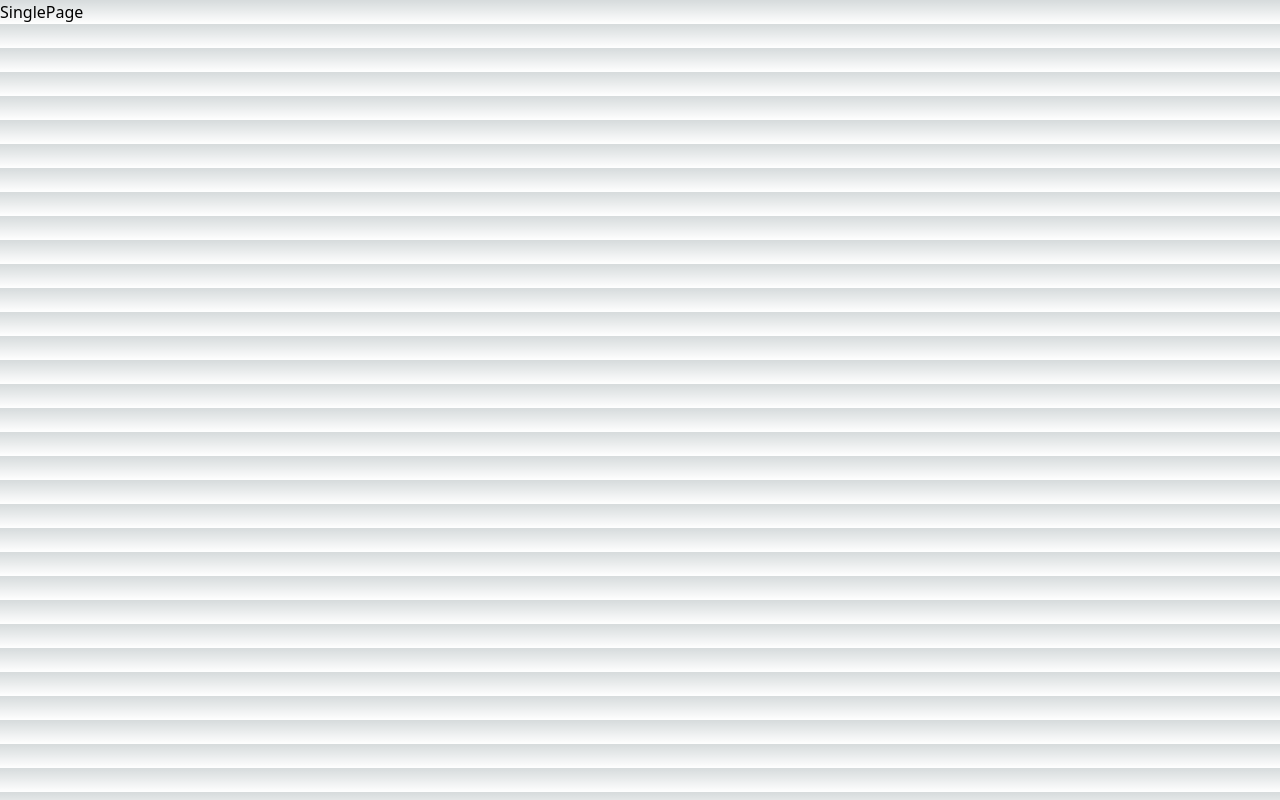
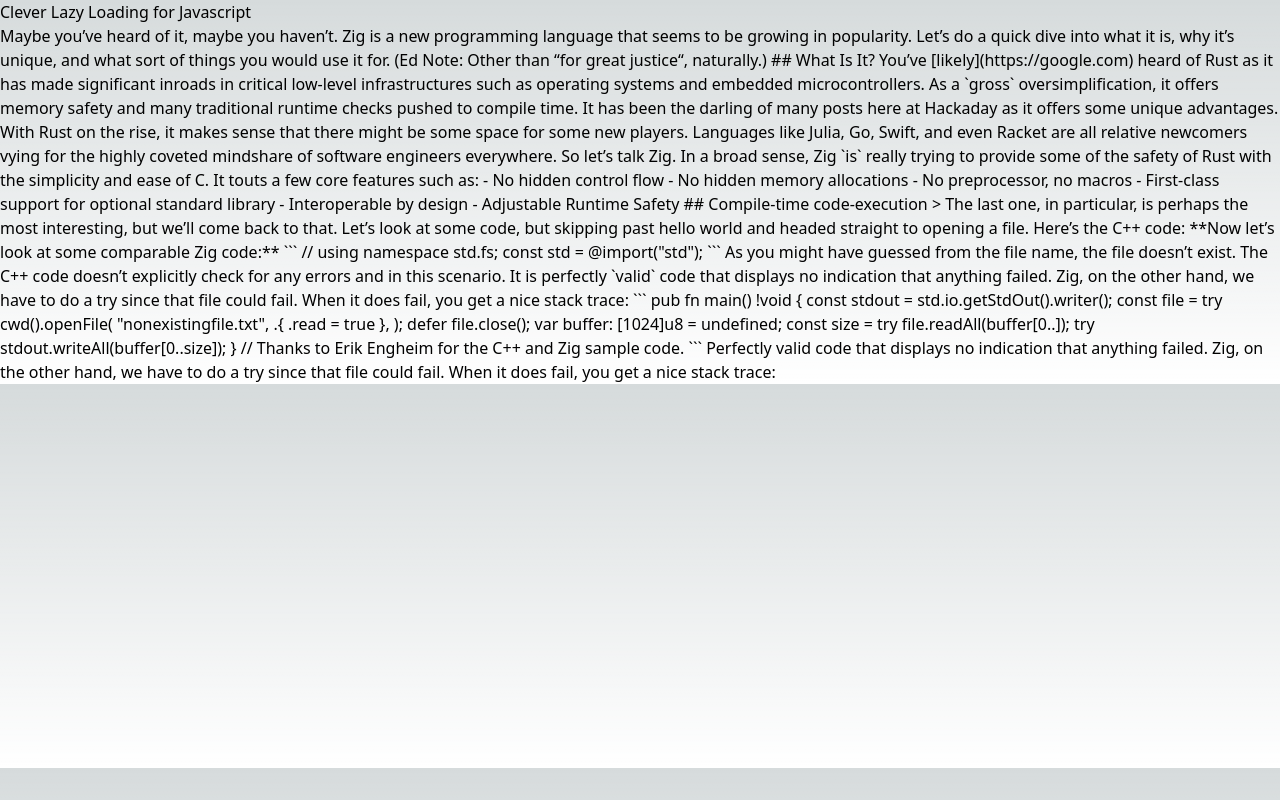
Before and after one commit to MonaBlanc/blog-app, a Next.js app: page /blogs/clever-lazy-loading-for-javascript in a window 1280 px wide. Built offline with nearby package versions, Linux system fonts and the light colour scheme.

Commit message:
rendering md without styling

```diff
--- a/pages/blogs/[postSlug].tsx
+++ b/pages/blogs/[postSlug].tsx
@@ -1,35 +1,60 @@
-import { GetStaticPaths, NextPage } from "next";
 import fs from "fs";
+import matter from "gray-matter";
+import { GetStaticPaths, GetStaticProps, InferGetStaticPropsType, NextPage } from "next";
 import path from "path";
-import matter from "gray-matter";
+import { ParsedUrlQuery } from "querystring";
 
-interface Props {}
+type Props = InferGetStaticPropsType<typeof getStaticProps>;
 
-const SinglePage: NextPage<Props> = () => {
-  return <div>SinglePage</div>;
+const SinglePage: NextPage<Props> = (props) => {
+  return <div>
+    <h1>{props.post.title}</h1>
+    <p>{props.post.content}</p>
+  </div>;
 };
 
 export const getStaticPaths: GetStaticPaths = async () => {
   //reading paths
-    const dirPathToRead = path.join(process.cwd(), 'posts');
+  const dirPathToRead = path.join(process.cwd(), "posts");
   const dirs = fs.readdirSync(dirPathToRead);
-    const data = dirs.map((filename: string) => {
+  const paths = dirs.map((filename: string) => {
     const filePath = path.join(process.cwd(), "posts/" + filename);
-        const fileContents = fs.readFileSync(filePath, 'utf8');
-        return {params: {postSlug: matter(fileContents).data}}
+    const fileContents = fs.readFileSync(filePath, "utf8");
+    return { params: { postSlug: matter(fileContents).data.slug } };
   });
 
   return {
-        paths: [{params: {postSlug: "clever-lazy-loading-for-javascript"}}],
+    paths,
     fallback: false,
   };
 };
 
-export const getStaticProps = async () => {
-    return {
-        props: {},
-    };
+interface IStaticProps extends ParsedUrlQuery {
+        postSlug: string
 }
 
+type Post = {
+    post: {
+        content: string;
+        title: string;
+    }
+}
+
+export const getStaticProps: GetStaticProps<Post> = (context) => {
+  const { params } = context;
+  const { postSlug } = params as IStaticProps;
+
+  const filePath = path.join(process.cwd(), "posts/" + postSlug + ".md");
+  const fileContents = fs.readFileSync(filePath, "utf8");
+  const { data, content } = matter(fileContents);
+  return {
+    props: {
+      post: {
+        content,
+        title: data.title,
+      },
+    },
+  };
+};
 
 export default SinglePage;
```
Lines whose indentation alone changed are shown as unchanged.
